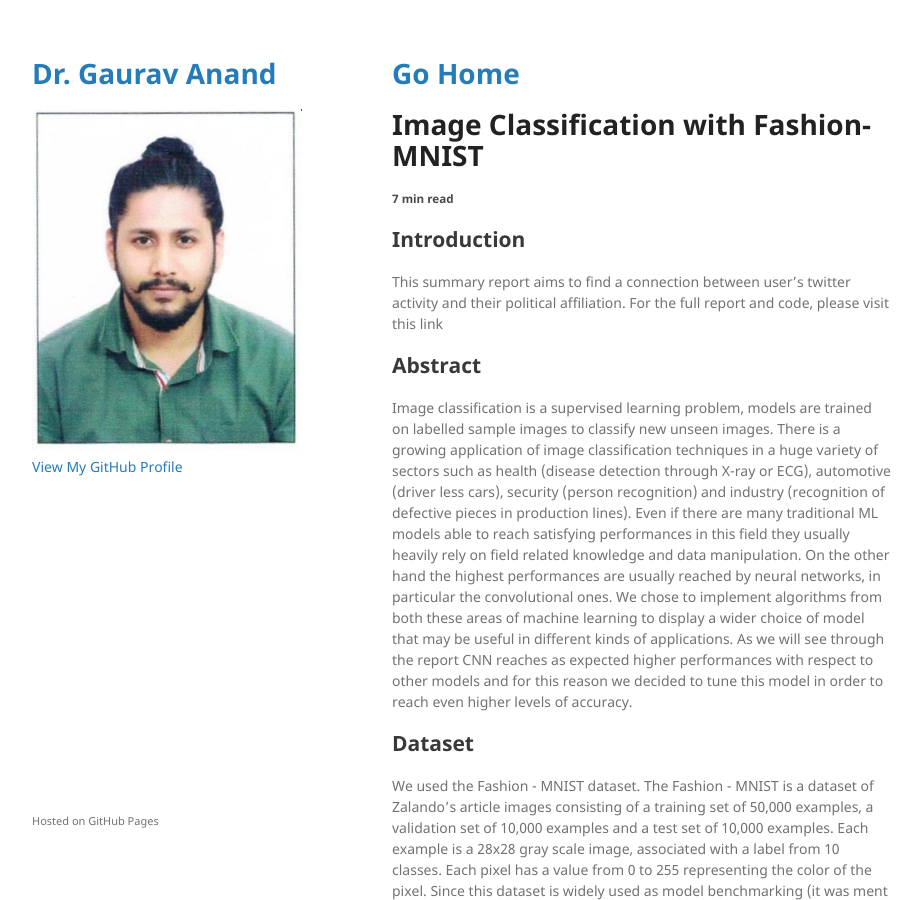
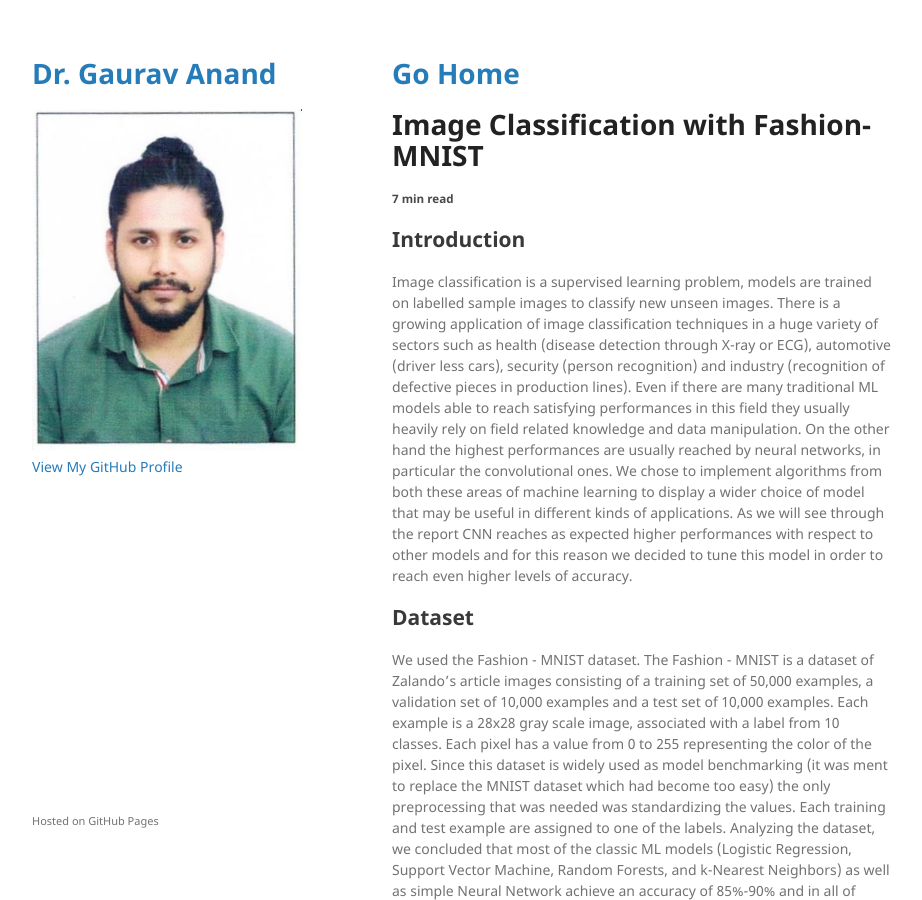
Before and after one commit to anandgrv/anandgrv.github.io, a Jekyll site: the page built from zalando.md, in a window 1280 px wide and 900 px high. Shown: the whole window, without its empty margins (178-1100 px from the left). Built offline with Jekyll 4.4.1, drawn with Linux system fonts in a browser that asks for light colours; our own code applies the rules of GitHub Pages for plain Markdown files.

Commit message:
Update zalando.md

```diff
--- a/zalando.md
+++ b/zalando.md
@@ -8,9 +8,6 @@ layout: default
 ##### 7 min read
 
 ## Introduction
-This summary report aims to find a connection between user's twitter activity and their political affiliation. For the full report and code, please visit this link
-
-## Abstract
 Image classification is a supervised learning problem, models are trained on labelled sample images to classify
 new unseen images. There is a growing application of image classification techniques in a huge variety of sectors
 such as health (disease detection through X-ray or ECG), automotive (driver less cars), security (person recognition) and industry (recognition of defective pieces in production lines). Even if there are many traditional ML models able to reach satisfying performances in this field they usually heavily rely on field related knowledge and data manipulation. On the other hand the highest performances are usually reached by neural networks, in particular the convolutional ones. We chose to implement algorithms from both these areas of machine learning to display a wider choice of model that may be useful in different kinds of applications. As we will see through the report CNN reaches as expected higher performances with respect to other models and for this reason we decided to tune this model in order to reach even higher levels of accuracy.
```
